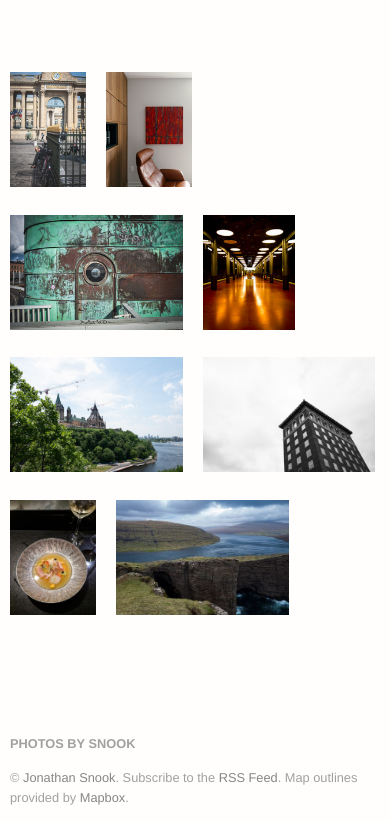
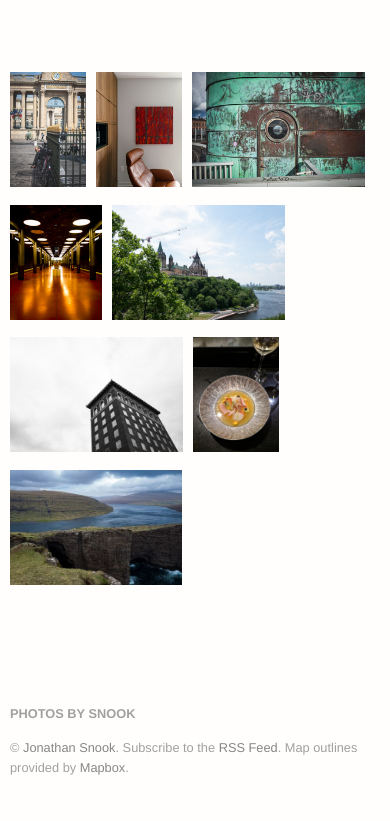
Before and after one commit to snookca/photos, an Eleventy site: page index.njk in a window 390 px wide. Shown: the part 50-871 px from the top of the page. After the commit the page ends 844 px from the top, so only its background shows below. Built offline with nearby package versions, Linux system fonts and the light colour scheme; Eleventy itself is replaced by a stand-in of ours; files that its build step writes are made by us from their sources.

Commit message:
adjust gap on mobile

```diff
--- a/css/main.css
+++ b/css/main.css
@@ -52,7 +52,7 @@ footer a:hover { color: rgb(var(--color-contrast));background-color:var(--color-
 .header { grid-area: logo; text-transform: uppercase; align-self: center; justify-self: center; }
 .header #logo { vertical-align: -0.4rem; }
 
-.photolist { display: flex; flex-wrap: wrap; gap: 20px; }
+.photolist { display: flex; flex-wrap: wrap; gap: 10px; }
 .photolist img {max-height:115px;}
 .photo-title {
   font-size: 1rem;
@@ -137,6 +137,7 @@ footer a:hover { color: rgb(var(--color-contrast));background-color:var(--color-
     justify-self: start;
   }
 
+  .photolist { gap: 20px; }
   .photolist img {max-height:200px;}
   .nav {
     justify-self: center;
```
